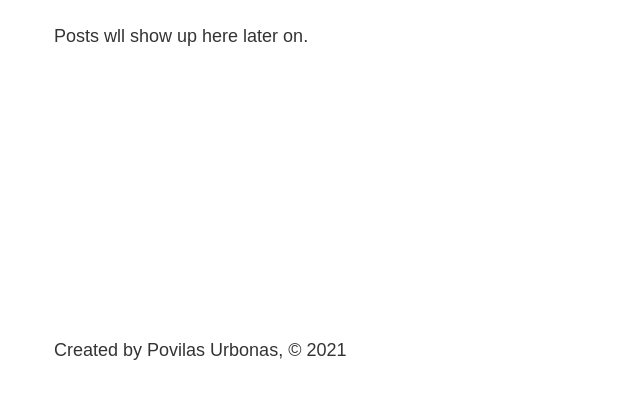
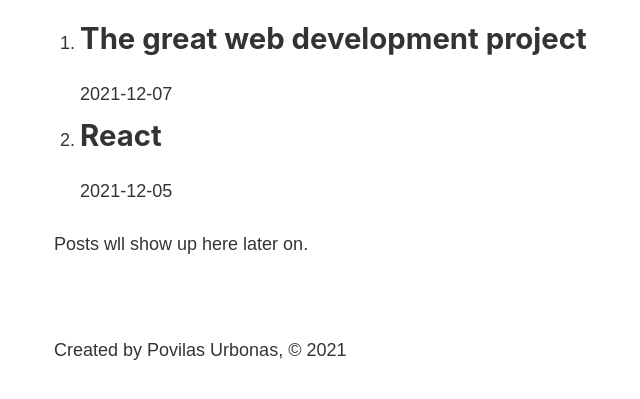
Before and after one commit to PovilasU/gatsby-povilas-site, a Gatsby site: page /blog in a window 1280 px wide. Shown: the part 393-792 px from the top of the page, without its empty margins (229-869 px from the left). Built offline with nearby package versions, Linux system fonts and the light colour scheme; Gatsby itself is replaced by a stand-in of ours.

Commit message:
fetching posts with graphql

```diff
--- a/src/pages/blog.js
+++ b/src/pages/blog.js
@@ -1,10 +1,36 @@
 import React from "react"
 import Layout from "../components/layout"
+import { graphql, useStaticQuery } from "gatsby"
 
 const BlogPage = () => {
+  const data = useStaticQuery(graphql`
+    query {
+      allMarkdownRemark {
+        edges {
+          node {
+            frontmatter {
+              title
+              date
+            }
+          }
+        }
+      }
+    }
+  `)
+
   return (
     <Layout>
       <h1>Blog</h1>
+      <ol>
+        {data.allMarkdownRemark.edges.map((edge, i) => {
+          return (
+            <li key="i">
+              <h2>{edge.node.frontmatter.title}</h2>
+              <p>{edge.node.frontmatter.date}</p>
+            </li>
+          )
+        })}
+      </ol>
       <p>Posts wll show up here later on.</p>
     </Layout>
   )
```
